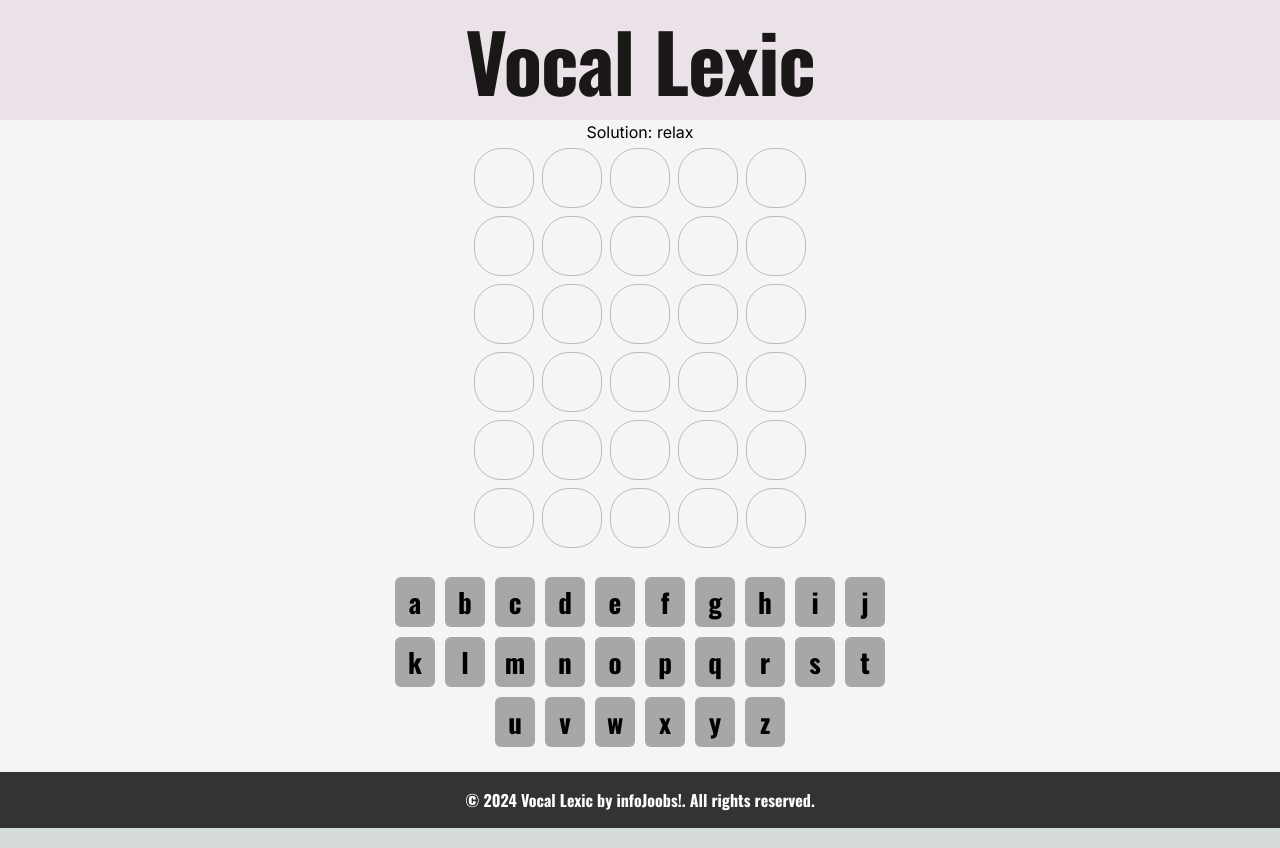
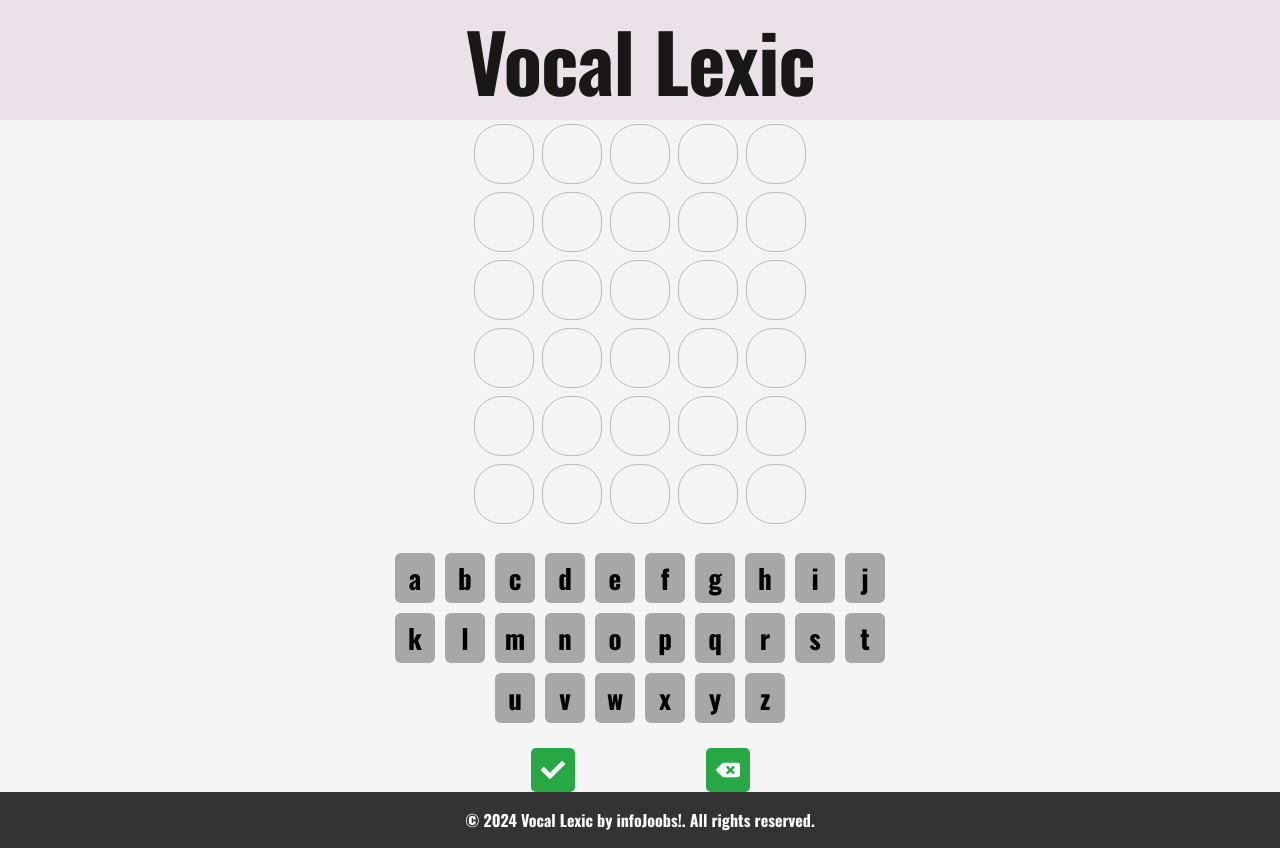
Before and after one commit to guillermodv/VocablexicFE, a Next.js app: page / in a window 1280 px wide. Built offline with nearby package versions, Linux system fonts and the light colour scheme.

Commit message:
fix keyboard

```diff
--- a/app/index.css
+++ b/app/index.css
@@ -75,7 +75,7 @@
 }
 
 .keypad > div.green {
-    background: #5ac85a;
+    background: #7095be;
     color: #fff;
     transition: all 0.3s ease-in;
 }
@@ -90,6 +90,29 @@
     background: #b13131;
     color: #fff;
     transition: all 0.3s ease-in;
+}
+
+.keypadFooter {
+    display: flex;
+    justify-content: space-around;
+    width: 70%;
+}
+
+.action-button {
+  display: flex;
+  justify-content: center;
+  align-items: center;
+  padding: 10px;
+  font-size: 1.5rem;
+  background-color: #28a745; /* Color verde */
+  border: none;
+  border-radius: 5px;
+  color: white;
+  cursor: pointer;
+}
+
+.action-button:hover {
+  background-color: #218838;
 }
 
 .modal {
--- a/components/Keypad.js
+++ /dev/null
@@ -1,46 +0,0 @@
-import "../app/index.css";
-
-const letters = [
-  { key: "a" },
-  { key: "b" },
-  { key: "c" },
-  { key: "d" },
-  { key: "e" },
-  { key: "f" },
-  { key: "g" },
-  { key: "h" },
-  { key: "i" },
-  { key: "j" },
-  { key: "k" },
-  { key: "l" },
-  { key: "m" },
-  { key: "n" },
-  { key: "o" },
-  { key: "p" },
-  { key: "q" },
-  { key: "r" },
-  { key: "s" },
-  { key: "t" },
-  { key: "u" },
-  { key: "v" },
-  { key: "w" },
-  { key: "x" },
-  { key: "y" },
-  { key: "z" },
-];
-
-export default function Keypad({ usedKeys }) {
-  return (
-    <div className="keypad">
-      {letters &&
-        letters.map((letter) => {
-          const color = usedKeys[letter?.key];
-          return (
-            <div className={color} key={letter.key}>
-              {letter.key}
-            </div>
-          );
-        })}
-    </div>
-  );
-}
--- a/components/Wordy.js
+++ b/components/Wordy.js
@@ -1,8 +1,38 @@
 import useWordy from "@/hooks/useWordy";
 import { useEffect, useState } from "react";
 import Grid from "./Grid";
-import Keypad from "./Keypad";
 import Modal from "./Modal";
+
+import { FaBackspace, FaCheck } from "react-icons/fa";
+
+const letters = [
+  { key: "a" },
+  { key: "b" },
+  { key: "c" },
+  { key: "d" },
+  { key: "e" },
+  { key: "f" },
+  { key: "g" },
+  { key: "h" },
+  { key: "i" },
+  { key: "j" },
+  { key: "k" },
+  { key: "l" },
+  { key: "m" },
+  { key: "n" },
+  { key: "o" },
+  { key: "p" },
+  { key: "q" },
+  { key: "r" },
+  { key: "s" },
+  { key: "t" },
+  { key: "u" },
+  { key: "v" },
+  { key: "w" },
+  { key: "x" },
+  { key: "y" },
+  { key: "z" },
+];
 
 export default function Wordy({ solution }) {
   const { currentGuess, handleKeyUp, guesses, isCorrect, turn, usedKeys } =
@@ -27,18 +57,55 @@ export default function Wordy({ solution }) {
     return () => window.removeEventListener("keyup", handleKeyUp);
   }, [handleKeyUp]);
 
-  useEffect(() => {
-    console.log(guesses, turn, isCorrect);
-  }, [guesses, turn, isCorrect]);
+  const handleClick = (key) => {
+    handleKeyUp({ key });
+  };
 
   return (
     <>
-      <h1>Solution: {solution}</h1>
+      {console.log("solution", solution)}
       <Grid currentGuess={currentGuess} guesses={guesses} turn={turn} />
-      <Keypad usedKeys={usedKeys} />
-      {showModal && (
-        <Modal isCorrect={isCorrect} turn={turn} solution={solution} />
-      )}
+      <div className="keypad">
+        {letters &&
+          letters.map((letter) => {
+            const color = usedKeys[letter?.key];
+            return (
+              <div
+                className={color}
+                key={letter.key}
+                onClick={() => {
+                  handleClick(letter.key);
+                }}
+              >
+                {letter.key}
+              </div>
+            );
+          })}
+      </div>
+      <div className="keypadFooter">
+        <button
+          className="action-button"
+          key={"enter"}
+          onClick={() => {
+            handleClick("Enter");
+          }}
+        >
+          <FaCheck /> {/* Ícono de Enter */}
+        </button>
+        <button
+          className="action-button"
+          key={"backspace"}
+          onClick={() => {
+            handleClick("Backspace");
+          }}
+        >
+          <FaBackspace />
+        </button>
+
+        {showModal && (
+          <Modal isCorrect={isCorrect} turn={turn} solution={solution} />
+        )}
+      </div>
     </>
   );
 }
--- a/package.json
+++ b/package.json
@@ -11,7 +11,8 @@
   "dependencies": {
     "next": "14.2.5",
     "react": "^18",
-    "react-dom": "^18"
+    "react-dom": "^18",
+    "react-icons": "^5.3.0"
   },
   "devDependencies": {
     "@eslint/js": "^9.9.0",
```
Also changed, not shown: 1 other file (tests, documents, lock files or other folders).
